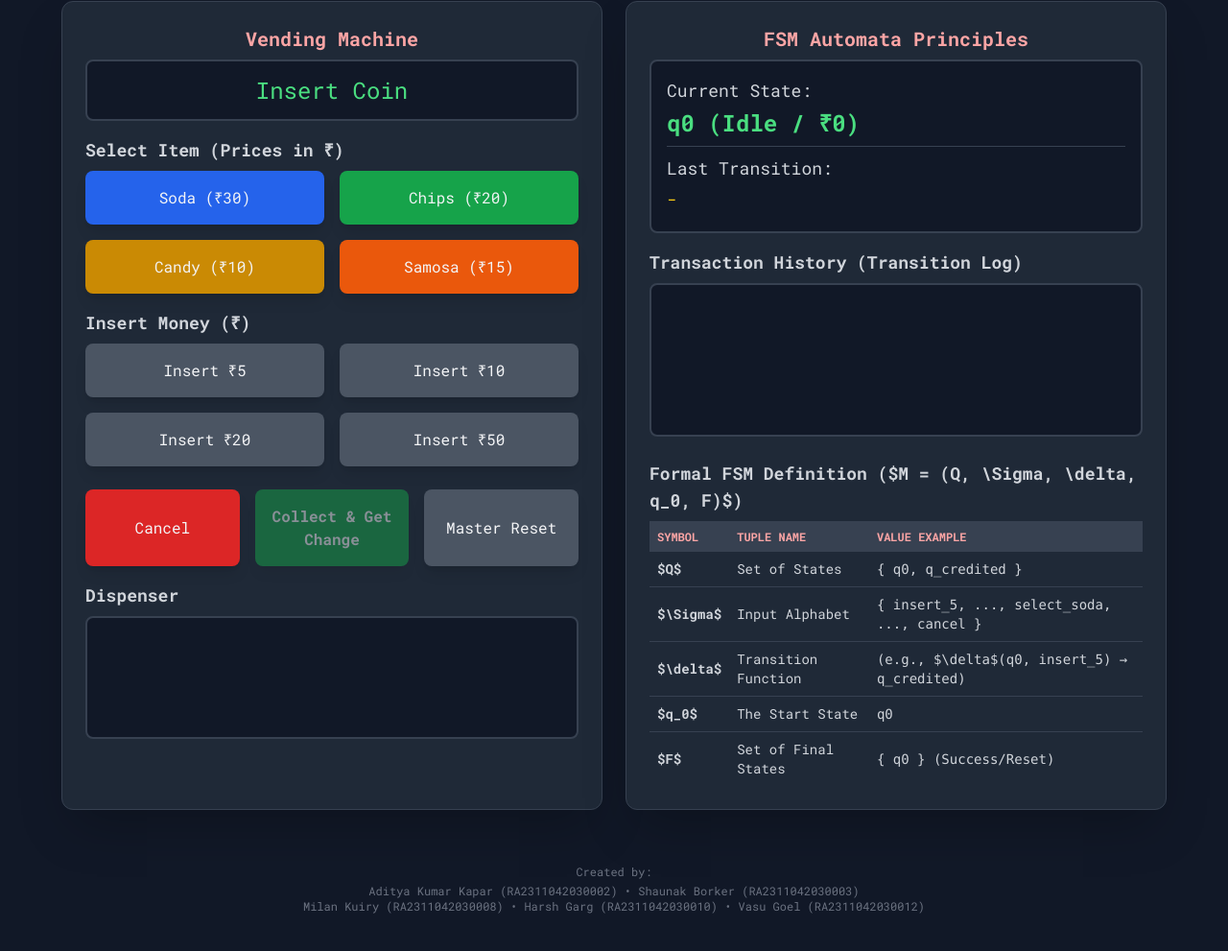
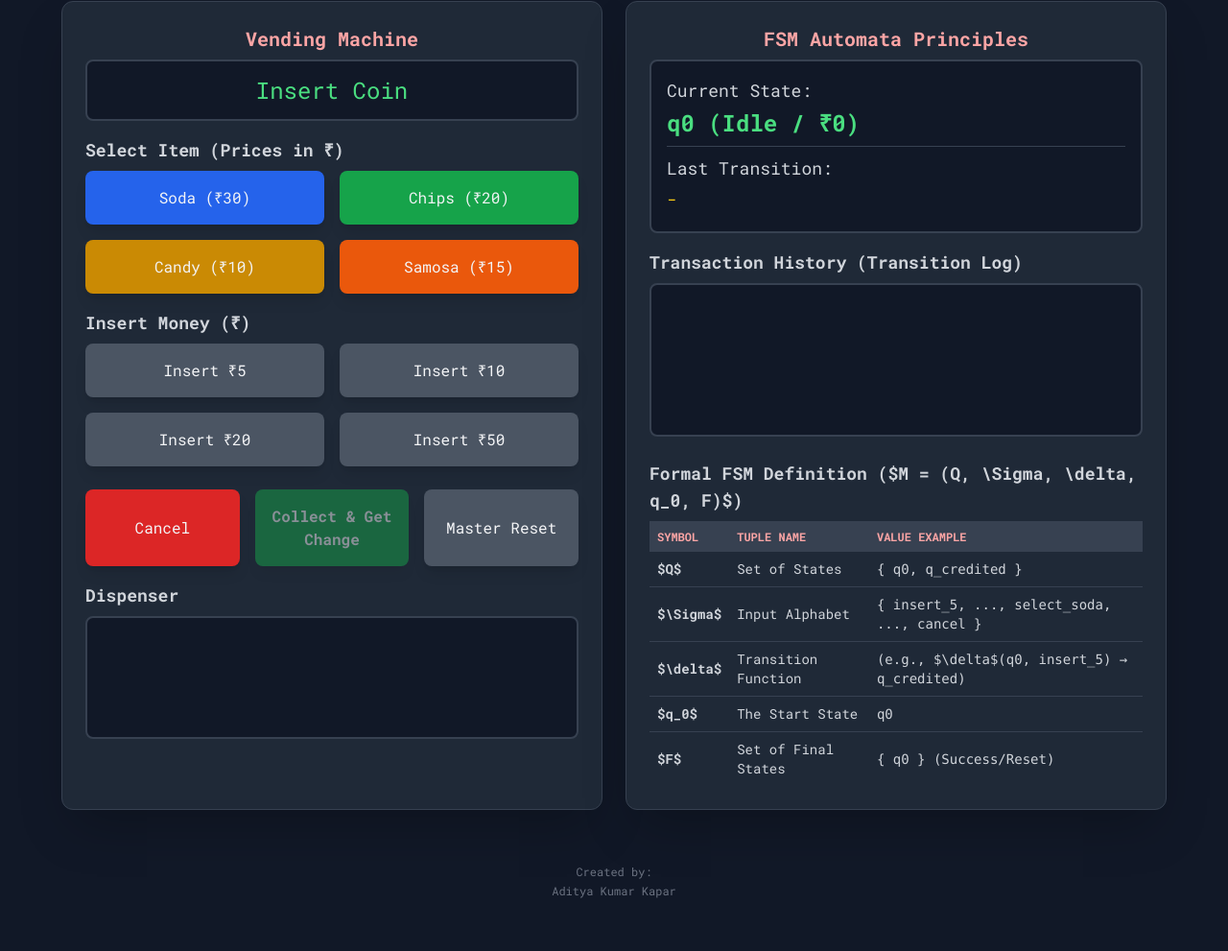
Before and after one commit to ak4752-a/Vending-Machine-Extended-FSM-Simulator, a plain HTML site: page index (2).html in a window 1280 px wide. Shown: the part 75-1066 px from the top of the page at 96% size. Drawn offline with nearby package versions, Linux system fonts and the light colour scheme.

Commit message:
Update index (2).html

```diff
--- a/index (2).html
+++ b/index (2).html
@@ -150,11 +150,10 @@
         </div>
     </div>
 
-    <footer class="text-center p-6 mt-8 text-gray-500 text-xs tm-font">
-        <p class="mb-1">Created by:</p>
-        <p>Aditya Kumar Kapar (RA2311042030002) &bull; Shaunak Borker (RA2311042030003)</p>
-        <p>Milan Kuiry (RA2311042030008) &bull; Harsh Garg (RA2311042030010) &bull; Vasu Goel (RA2311042030012)</p>
-    </footer>
+ <footer class="text-center p-6 mt-8 text-gray-500 text-xs tm-font">
+  <p class="mb-1">Created by:</p>
+  <p>Aditya Kumar Kapar</p>
+</footer>
 
     <script>
         // --- FSM State ---
@@ -357,4 +356,5 @@
         updateDisplay();
     </script>
 </body>
+
 </html>
```
